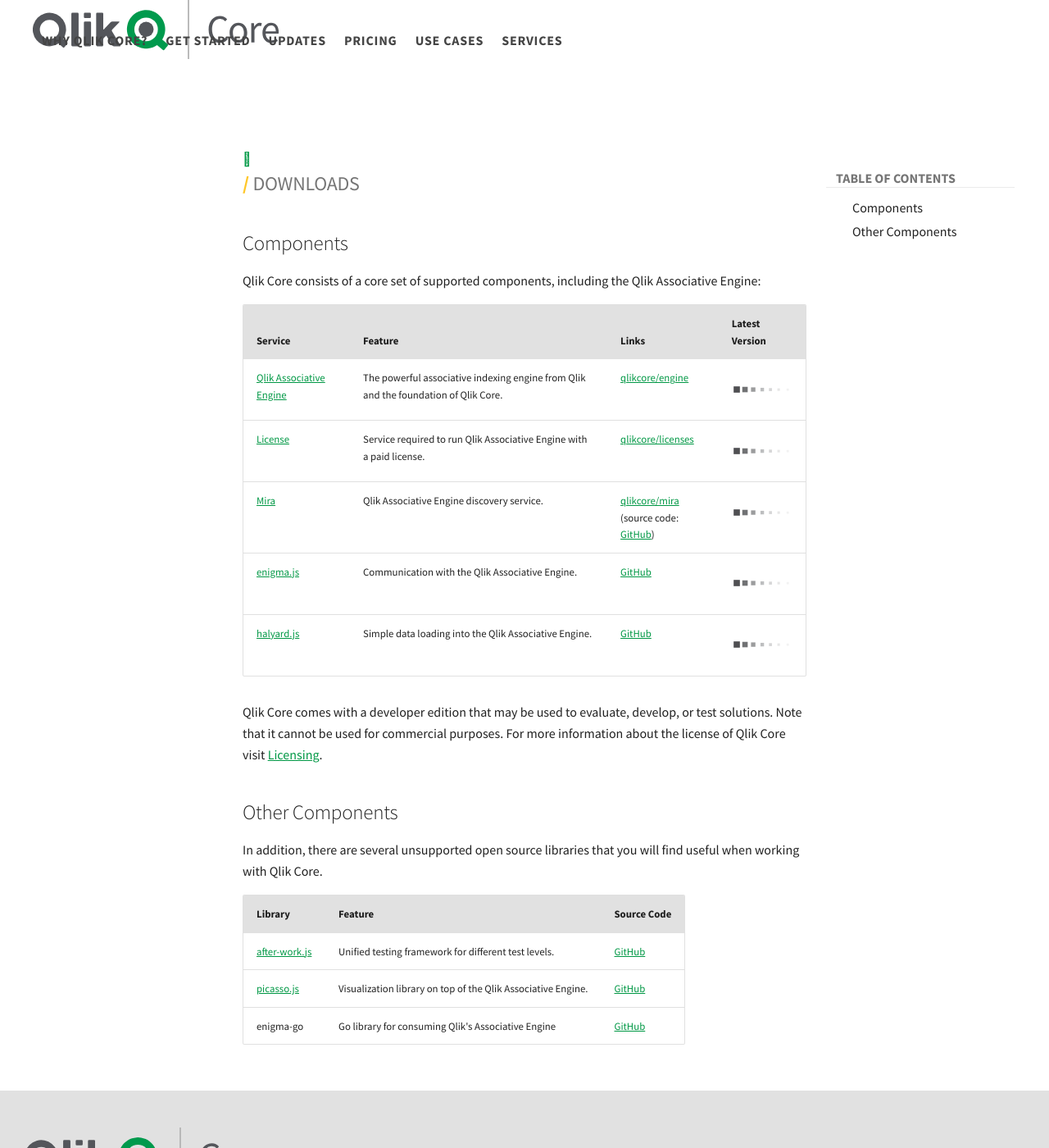
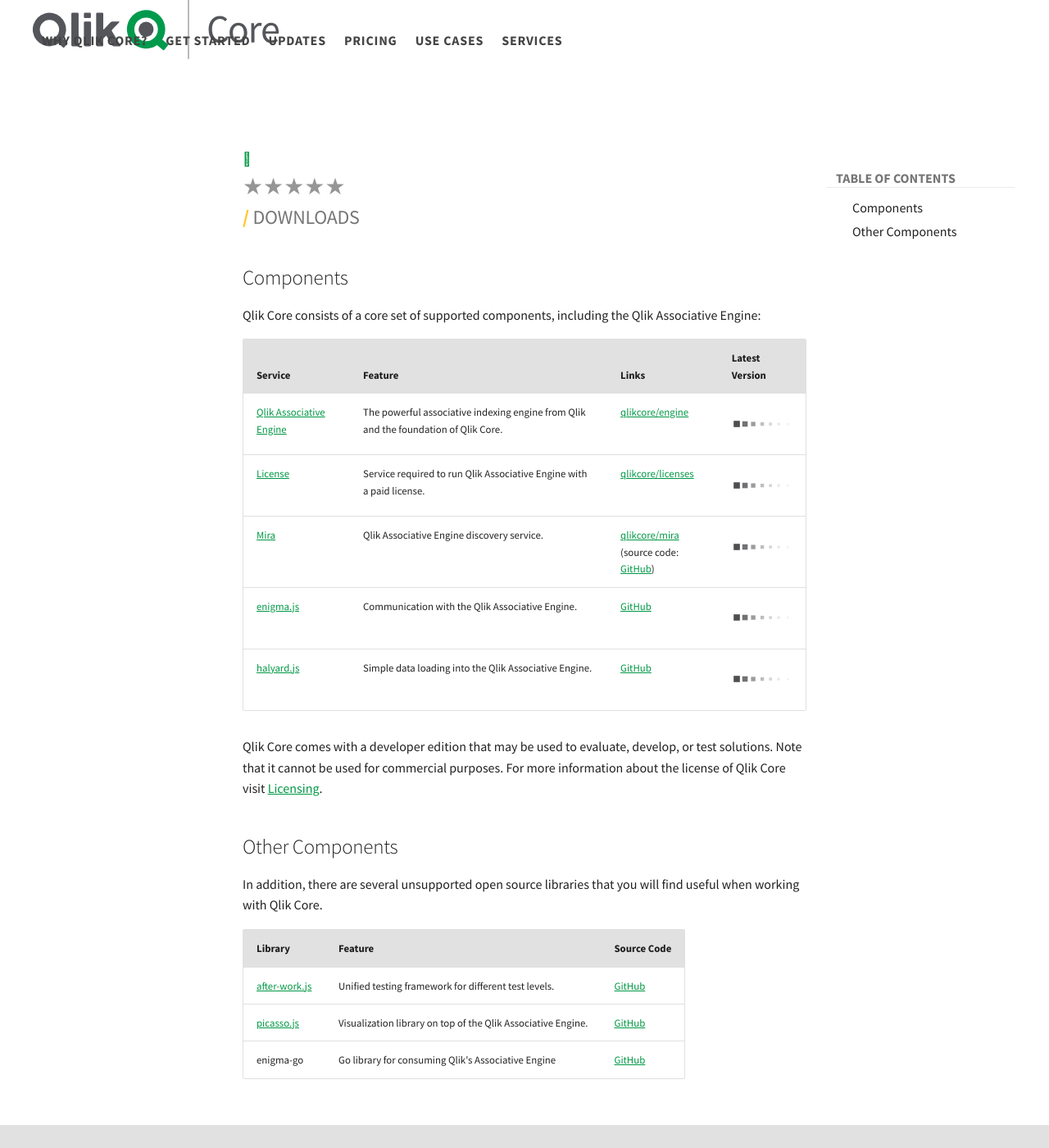
Before and after one commit to qlik-oss/core-website, an MkDocs documentation site: the page built from docs/downloads.md, in a window 1280 px wide and 1400 px high. Shown: the whole window at 82% size. Built offline with MkDocs 1.6.1 and Material for MkDocs 9.7.7, drawn with Linux system fonts in a browser that asks for light colours; nearby versions of some CDN libraries.

Commit message:
added star-rating (#532)
* added star-rating

* Add rating on top

* added margin

* fixed fading and tooltip

* added some margin

* Change width on starbox to 100%

```diff
--- /dev/null
+++ b/docs/javascripts/star-rating.js
@@ -0,0 +1,66 @@
+class StarRating extends HTMLElement {
+
+  get value() {
+    return this.getAttribute('value') || 0;
+  }
+
+  set value(val) {
+    this.setAttribute('value', val);
+    this.highlight(this.value - 1);
+  }
+
+  get number() {
+    return this.getAttribute('number') || 5;
+  }
+
+  set number(val) {
+    this.setAttribute('number', val);
+    this.stars = [];
+    while (this.firstChild) {
+      this.removeChild(this.firstChild);
+    }
+
+    for (let i = 0; i < this.number; i++) {
+      let s = document.createElement('div');
+      s.className = i + ' stars star';
+      s.id = "Rating: " + (i + 1)
+      this.appendChild(s);
+      this.stars.push(s);
+    }
+    this.value = this.value;
+  }
+
+
+  highlight(index) {
+    this.stars.forEach((star, i) => {
+      star.classList.toggle('full', i <= index);
+    });
+  }
+
+  constructor() {
+    super();
+    this.number = this.number;
+
+    this.addEventListener('mousemove', e => {
+      let box = this.getBoundingClientRect(),
+        starIndex = Math.floor((e.pageX - box.left) / box.width * this.stars.length);
+      this.highlight(starIndex);
+    });
+
+    this.addEventListener('mouseout', () => {
+      this.value = this.value;
+    });
+
+    this.addEventListener('click', e => {
+      document.getElementsByClassName("submitform")[0].style.display = 'block';
+      document.getElementsByClassName("submitform")[0].classList.toggle("show")
+      let box = this.getBoundingClientRect(),
+        starIndex = Math.floor((e.pageX - box.left) / box.width * this.stars.length);
+      this.value = starIndex + 1;
+      let rateEvent = new Event('rate');
+      this.dispatchEvent(rateEvent);
+    });
+  }
+}
+
+customElements.define('x-star-rating', StarRating);
--- /dev/null
+++ b/docs/javascripts/submit-textbox.js
@@ -0,0 +1,19 @@
+var box = document.querySelector("#submitform");
+
+document.addEventListener("mousedown", function (event) {
+  if (document.getElementsByClassName("submitform")[0].classList[1] != "show") return;
+  if (event.target.closest("#container")) return;
+  document.getElementsByClassName("submitform")[0].classList.toggle("show")
+});
+
+function submitForm() {
+
+  if (document.activeElement.form === undefined) {
+    if (ev.keyCode === 70 || ev.keyCode === 83) {
+      query.focus()
+      ev.preventDefault()
+    }
+  }
+
+  document.getElementsByClassName("submitform")[0].classList.toggle("show")
+}
--- /dev/null
+++ b/docs/stylesheets/star-rating.css
@@ -0,0 +1,137 @@
+@import url(//netdna.bootstrapcdn.com/font-awesome/3.2.1/css/font-awesome.css);
+
+
+#leave-feedback {
+  margin-top: 8px;
+}
+
+#starbox {
+  margin-top: -3px;
+}
+
+#stars {
+  display: block;
+  width: 100%;
+}
+
+.submitform {
+  border-radius: 4px;
+  display: none;
+  -webkit-animation: fadeOut 0.5s;
+  animation: fadeOut 0.5s;
+  position: absolute;
+  align-content: right;
+  width: 328px;
+  right: 0;
+  text-align: center;
+  background: white;
+  border: 1px solid rgba(131, 131, 131, 0.555);
+  z-index: 1;
+  opacity: 0;
+}
+
+.show {
+  opacity: 1;
+  -webkit-animation: fadeIn 0.5s;
+  animation: fadeIn 0.5s;
+}
+
+/* Add animation (fade in the popup) */
+@-webkit-keyframes fadeIn {
+  from {
+    opacity: 0;
+  }
+
+  to {
+    opacity: 1;
+  }
+}
+
+@keyframes fadeIn {
+  from {
+    opacity: 0;
+  }
+
+  to {
+    opacity: 1;
+  }
+}
+
+@-webkit-keyframes fadeOut {
+  from {
+    opacity: 1;
+  }
+
+  to {
+    opacity: 0;
+  }
+}
+
+@keyframes fadeOut {
+  from {
+    opacity: 1;
+  }
+
+  to {
+    opacity: 0;
+  }
+}
+
+x-star-rating {
+  font-family: FontAwesome;
+  font-size: 28px;
+  display: inline-flex;
+  cursor: pointer;
+  content: "★";
+}
+
+x-star-rating>.star::after {
+  content: "★";
+  color: rgb(150, 150, 150);
+}
+
+x-star-rating>.star.full::after {
+  content: "★";
+  color: #fd0;
+}
+
+textarea {
+  margin-top: 5px;
+  width: 97%;
+  padding: 12px;
+  border: 1px solid #ccc;
+  border-radius: 4px;
+  resize: vertical;
+  margin-bottom: 2px;
+  box-sizing: border-box;
+  background-color: #f8f8f8;
+  resize: none;
+  height: 100px;
+}
+
+button[type=submit] {
+  background-color: #009845;
+  color: white;
+  padding: 3px 12px;
+  border: none;
+  border-radius: 4px;
+  cursor: pointer;
+  float: right;
+  margin-bottom: 4px;
+  margin-right: 7px;
+  font-size: 15px;
+}
+
+button[type=submit]:hover {
+  background-color: #006937;
+}
+
+@media screen and (max-width: 600px) {
+
+  .col-25,
+  .col-75,
+  input[type=submit] {
+    width: 100%;
+    margin-top: 0;
+  }
+}
--- a/mkdocs.yml
+++ b/mkdocs.yml
@@ -19,10 +19,13 @@
 extra_css:
   - 'stylesheets/custom-style.css'
   - 'stylesheets/downloads.css'
+  - 'stylesheets/star-rating.css'
 extra_javascript:
   - 'javascripts/extra.js'
   - 'https://unpkg.com/enigma.js@2.2.1/enigma.min.js'
   - 'javascripts/downloads.js'
+  - 'javascripts/star-rating.js'
+  - 'javascripts/submit-textbox.js'
 extra:
   social:
     - type: 'github'
@@ -50,7 +53,7 @@
 repo_name: 'qlik-oss/core-website'
 repo_url: 'https://github.com/qlik-oss/core-website'
 edit_uri: edit/master/docs
-google_analytics: ['GTM-P7VJSX', 'auto']
+google_analytics: ['GTM-T7M9JFG', 'auto']
 
 nav:
   - Home: index.md
--- a/theme/main.html
+++ b/theme/main.html
@@ -45,35 +45,69 @@
 {% endblock %}
 
 {% block extrahead %}
-  <script>console.log("%cCurious about Qlik Core? We do most of our work as open source — find us at https://github.com/qlik-oss. By the way, we are hiring so if you would like to get paid as you work with open source, you should join us: https://qlik-oss.github.io/core/index.html", "font: 2em sans-serif; color: white; background-color: #009845; padding: 1rem 3rem");</script>
-  <script>(function(w,d,s,l,i){
-    w[l]=w[l]||[];
-    w[l].push({'gtm.start':new Date().getTime(),event:'gtm.js'});
-    var f=d.getElementsByTagName(s)[0],j=d.createElement(s),dl=l!='dataLayer'?'&l='+l:'';
-    j.async=true;
-    j.src='https://www.googletagmanager.com/gtm.js?id='+i+dl;
-    f.parentNode.insertBefore(j,f);
-    })(window,document,'script','dataLayer', '{{ config.google_analytics[0] }}');
+<script>
+  console.log(
+    "%cCurious about Qlik Core? We do most of our work as open source — find us at https://github.com/qlik-oss. By the way, we are hiring so if you would like to get paid as you work with open source, you should join us: https://qlik-oss.github.io/core/index.html",
+    "font: 2em sans-serif; color: white; background-color: #009845; padding: 1rem 3rem");
+
+</script>
+<script>
+  (function (w, d, s, l, i) {
+    w[l] = w[l] || [];
+    w[l].push({
+      'gtm.start': new Date().getTime(),
+      event: 'gtm.js'
+    });
+    var f = d.getElementsByTagName(s)[0],
+      j = d.createElement(s),
+      dl = l != 'dataLayer' ? '&l=' + l : '';
+    j.async = true;
+    j.src = 'https://www.googletagmanager.com/gtm.js?id=' + i + dl;
+    f.parentNode.insertBefore(j, f);
+  })(window, document, 'script', 'dataLayer', '{{ config.google_analytics[0] }}');
+
 </script>
 {% endblock %}
 
 {% block content %}
 <noscript>
-    <iframe src="https://www.googletagmanager.com/ns.html?id="+"{{ config.google_analytics[0] }}"
-  height="0" width="0" style="display:none;visibility:hidden"></iframe>
+  <iframe src="https://www.googletagmanager.com/ns.html?id=" +"{{ config.google_analytics[0] }}" height="0" width="0"
+    style="display:none;visibility:hidden"></iframe>
 </noscript>
 
 {% if page.edit_url %}
-  <a href="{{ page.edit_url }}"
-      title="{{ lang.t('edit.link.title') }}"
-      class="md-icon md-content__icon">&#xE3C9;<!-- edit --></a>
+<a href="{{ page.edit_url }}" title="{{ lang.t('edit.link.title') }}" class="md-icon md-content__icon">&#xE3C9;
+
+
+  <!-- edit -->
+</a>
+
+<a class="md-icon md-content__icon">
+  <div id="container">
+    <div id="starbox" title="Rate the documentation on this page">
+      <div id="stars">
+        <x-star-rating name="star" id="Star-Rating" value="0" number="5"></x-star-rating>
+      </div>
+    </div>
+
+    <form class="submitform" onsubmit="return false">
+      <div id="textbox">
+        <textarea id="myInput submittextarea"
+          placeholder="Thank you for your rating! Let us know how we can improve."></textarea>
+        <button type='submit' id="submit" onclick="submitForm()">Submit</button>
+      </div>
+    </form>
+
+  </div>
+</a>
 {% endif %}
 
 {% if page.title == "Home" %}
 <style>
   .md-main__inner {
-        min-height:unset;
+    min-height: unset;
   }
+
 </style>
 {% endif %}
 {% if page.title == "Pricing" %}
@@ -84,12 +118,17 @@
 <div id="license-registration">
   <script src="//app-abd.marketo.com/js/forms2/js/forms2.min.js"></script>
   <form id="mktoForm_21249"></form>
-    <script>MktoForms2.loadForm("//app-abd.marketo.com", "497-BMK-910", 21249);</script>
+  <script>
+    MktoForms2.loadForm("//app-abd.marketo.com", "497-BMK-910", 21249);
+
+  </script>
   <script src="//munchkin.marketo.net/munchkin.js"></script>
 </div>
 {% endif %}
 
+
 {% endblock %}
+
 
 {% block analytics %}
 {% endblock %}
```
Also changed, not shown: docs/stylesheets/custom-style.css (+183 -75 lines). Lines whose indentation alone changed are shown as unchanged.
